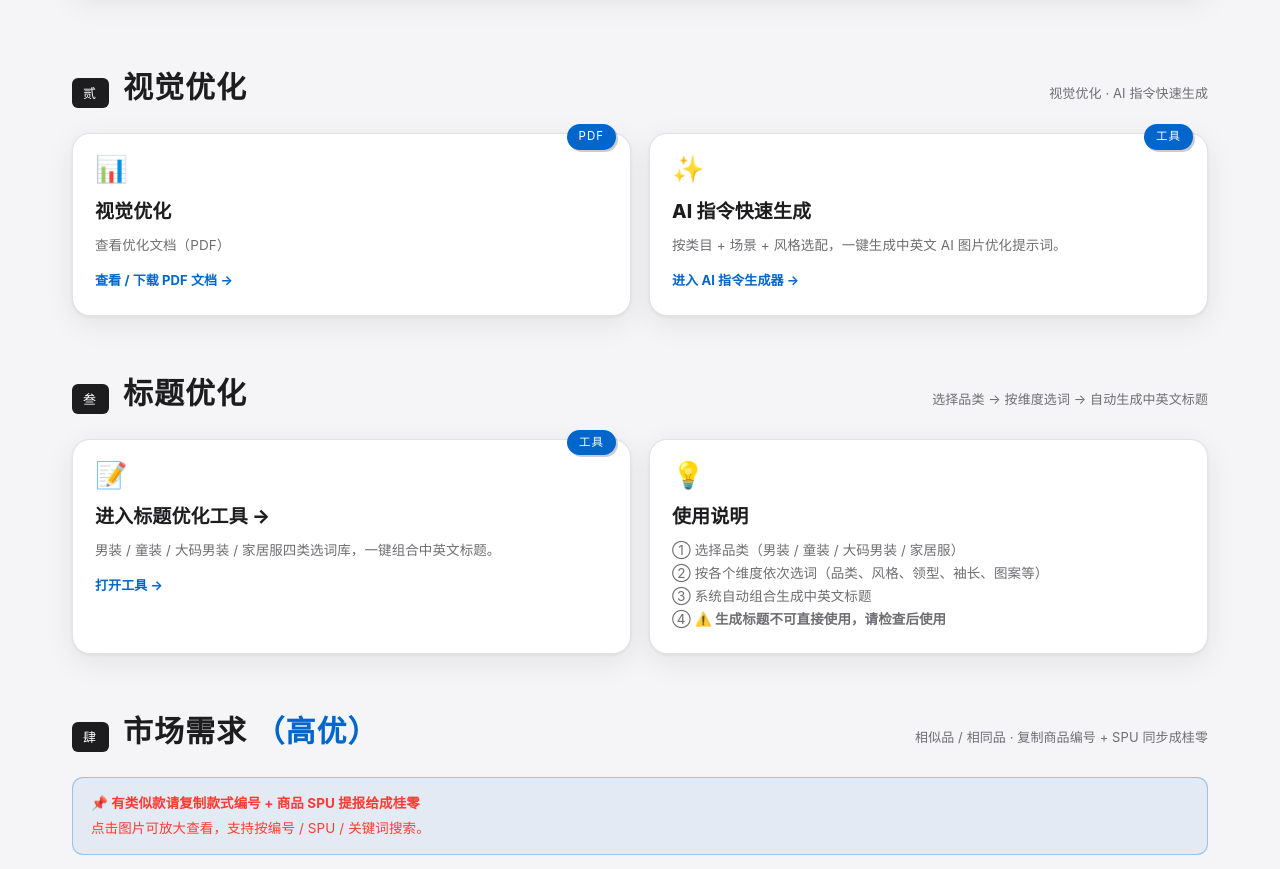
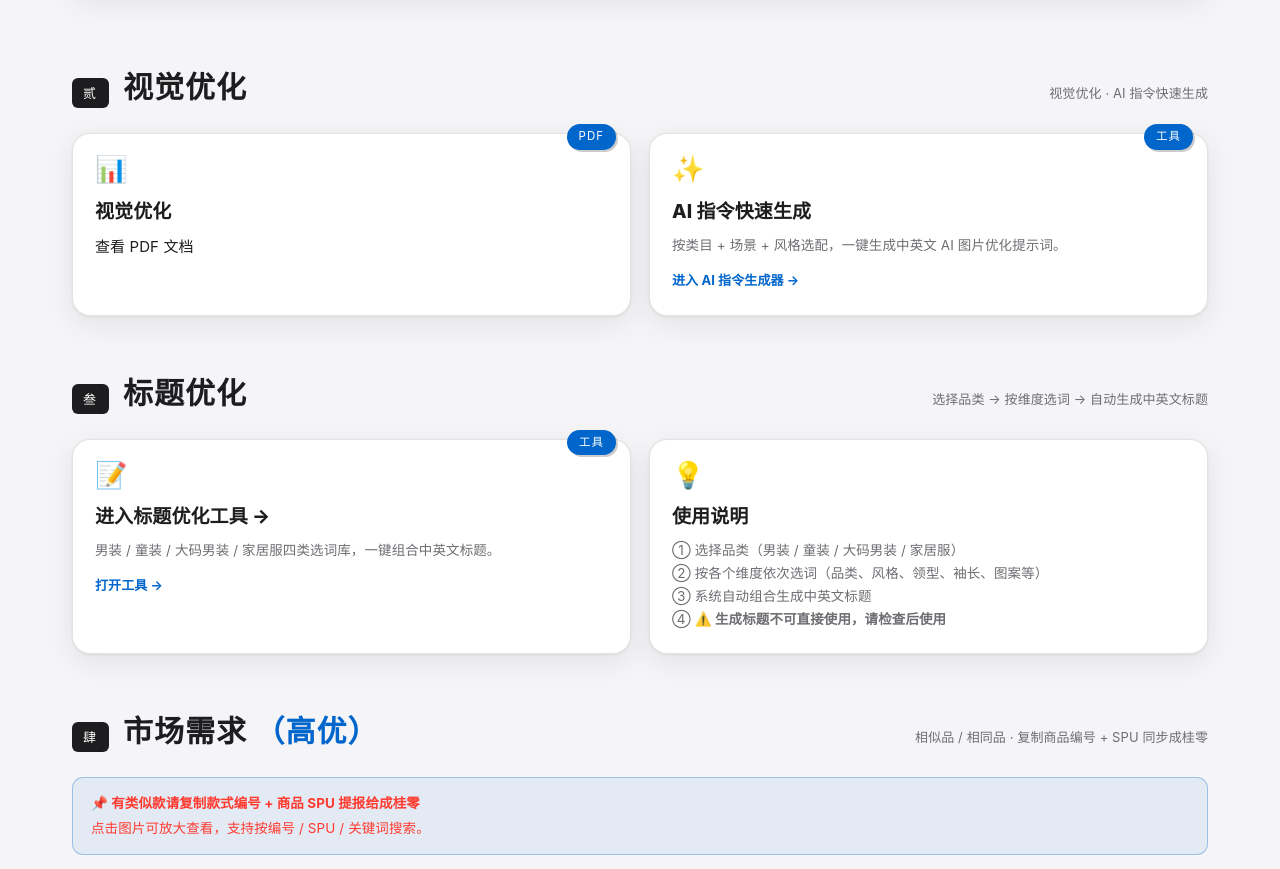
Before and after one commit to cgr1787085930-wq/-, a plain HTML site: page index.html in a window 1280 px wide. Shown: the part 1640-2509 px from the top of the page. Drawn offline with Linux system fonts and the light colour scheme.

Commit message:
Update index.html

```diff
--- a/index.html
+++ b/index.html
@@ -80,11 +80,10 @@
       <span class="sec-sub">视觉优化 · AI 指令快速生成</span>
     </div>
     <div class="grid g2">
-      <a class="card clickable" href="assets/pdf/market-visual-demand.pdf" target="_blank">
+      <a class="card clickable" href="https://bdl.cdnfe.com/upload_bdl/upload/bf4d0510-0145-48a0-99d3-161d9a7ddf06.pdf" target="_blank">
         <span class="ico">📊</span>
-        <h3>视觉优化</h3>
-        <p>查看优化文档（PDF）</p>
-        <span class="go">查看 / 下载 PDF 文档</span>
+        <h3>视觉优化</h3
+        <span class="go">查看 PDF 文档</span>
         <span class="badge">PDF</span>
       </a>
       <a class="card clickable" href="image-optimization.html">
```
